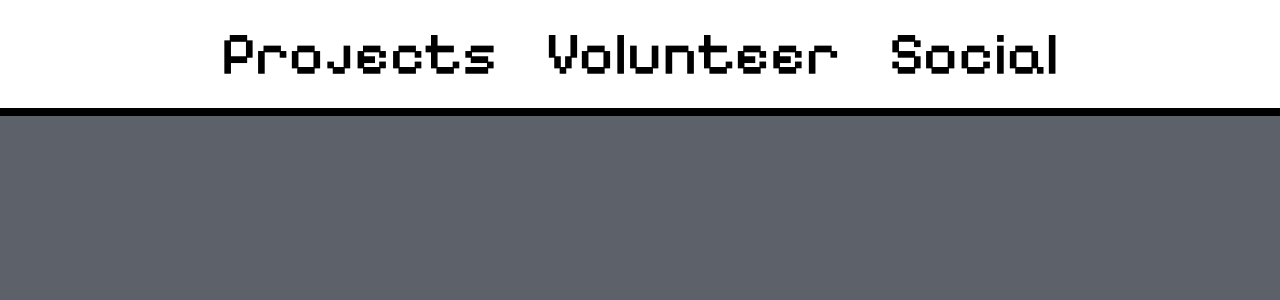
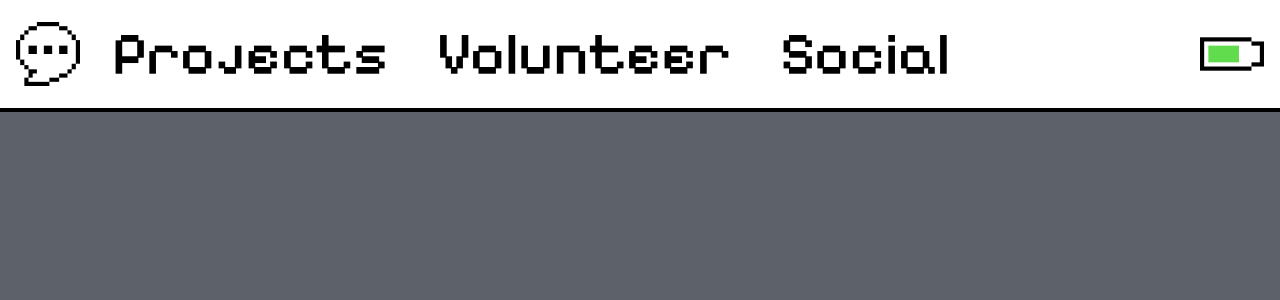
Before and after one commit to nisharathod231/Portfolio-Website, a React (Vite) app in the folder portfolio/: page / in a window 1280 px wide. Shown: the top 300 px of the page. Built offline with nearby package versions, Linux system fonts and the light colour scheme.

Commit message:
Add icons

```diff
--- a/portfolio/src/components/Header.jsx
+++ b/portfolio/src/components/Header.jsx
@@ -1,15 +1,30 @@
 import React, { useState } from "react";
+import typingIcon from '/Users/nisharathod/Desktop/Notes/Portfolio-Website/portfolio/src/assets/typing.png';
+import usersIcon from '/Users/nisharathod/Desktop/Notes/Portfolio-Website/portfolio/src/assets/users.png';
+import batteryIcon from '/Users/nisharathod/Desktop/Notes/Portfolio-Website/portfolio/src/assets/battery.png';
 
 function Header() {
     const [active, setActive] = useState("");
+    const [isTyping, setIsTyping] = useState(true);
 
     const handleClick = (option) => {
         setActive(option);
     };
 
+    const toggleIcon = () => {
+        setIsTyping(!isTyping);
+    };
+
     return (
-        <div className="bg-white p-4 flex justify-center space-x-4 border-b-8 border-black">
-            {["Projects", "Volunteer" ,"Social"].map((option) => (
+        <div className="bg-white p-4 flex justify-between items-center border-b-4 border-black">
+            <div className="flex items-center space-x-4">
+                <img
+                    src={isTyping ? typingIcon : usersIcon}
+                    alt="Toggle Icon"
+                    className="w-16 h-16 cursor-pointer"
+                    onClick={toggleIcon}
+                />
+                {["Projects", "Volunteer", "Social"].map((option) => (
                     <button
                         key={option}
                         className={`font-pixelify text-6xl px-4 py-2 transition-colors duration-300 ${
@@ -23,6 +38,14 @@ function Header() {
                     </button>
                 ))}
             </div>
+            <div>
+                <img
+                    src={batteryIcon}
+                    alt="Battery Icon"
+                    className="w-16 h-16"
+                />
+            </div>
+        </div>
     );
 }
 
```
Lines whose indentation alone changed are shown as unchanged.
